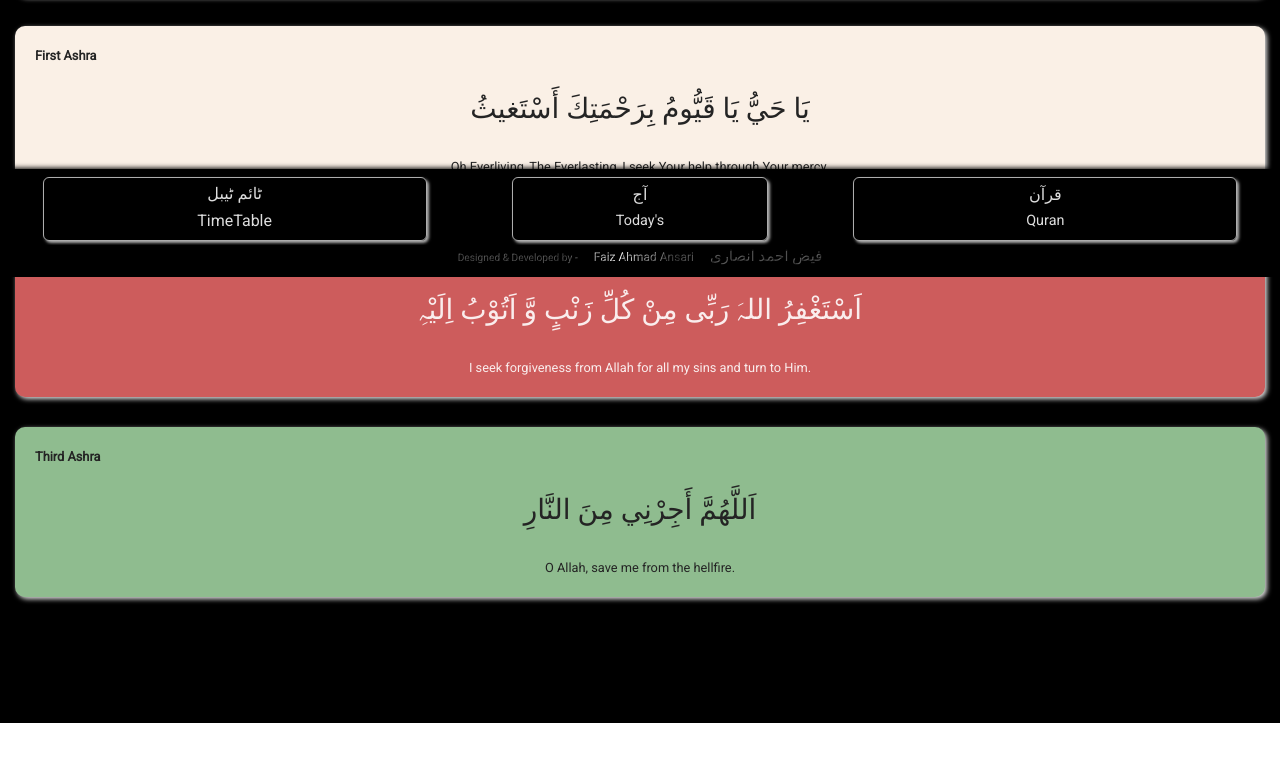
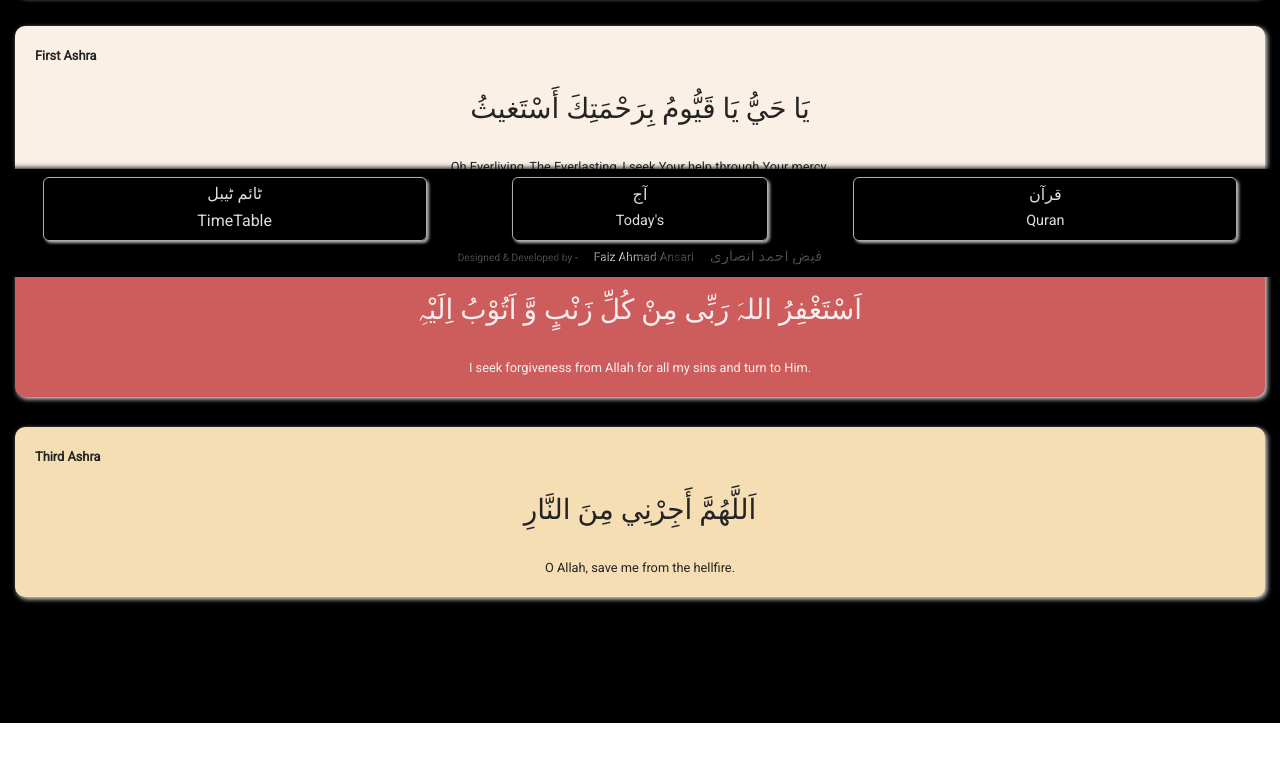
Before and after one commit to Faiz-Ahmad-Ansari/ramzan, a React (Create React App) app: page /dua in a window 1280 px wide. Shown: the part 523-1284 px from the top of the page. Built offline with nearby package versions, Linux system fonts and the light colour scheme.

Commit message:
new design v5

```diff
--- a/src/components/newDua.js
+++ b/src/components/newDua.js
@@ -48,7 +48,7 @@ function Dua() {
                         <div className="small pt-1">I seek forgiveness from Allah for all my sins and turn to Him.</div>
                     </div>
 
-                    <div className="duaCard" style={{ background: 'darkseagreen' }}>
+                    <div className="duaCard" style={{ background: 'wheat' }}>
                         <div className=" font-weight-bold text-left small">Third Ashra</div>
                         <div className="font-weight-bold mt-3 mb-3 duaText"><h3> اَللَّهُمَّ أَجِرْنِي مِنَ النَّارِ</h3></div>
                         <div className="small pt-1">O Allah, save me from the hellfire.</div>
--- a/src/components/newTodays.js
+++ b/src/components/newTodays.js
@@ -74,6 +74,8 @@ function Todays() {
         history.push(`/todays/${date}`);
     }
 
+    const backgroundColors = ['bisque', 'indianred', 'darkseagreen', 'darkslateblue', 'ivory', 'lightcoral'];
+
     return (
         <div className="todays-container">
             {isRamzanDay ?
@@ -89,6 +91,8 @@ function Todays() {
                     <div style={{ height: '85vh' }} className="timetable-body-og pt-2 pb-5 ">
                         {
                             timeTableData.filter(e => e.date === date).map((e, i) => {
+                                const bgColor = backgroundColors[e.roza % backgroundColors.length]; // Use modular arithmetic to cycle through colors
+                                const color = e.roza % 2 === 0 ? '#242424' : '#fff';
                                 return (
                                     <div className="text-center">
                                         <div className=" pt-1 pb-2 small">
@@ -110,7 +114,7 @@ function Todays() {
                                             </div>
                                         </div>
 
-                                        <div className="duaCard" style={{ background: 'indianred', color: '#ffffffe3' }}>
+                                        <div className="duaCard" style={{ background: bgColor, color: color }}>
                                             <div className="font-weight-bold text-left small">Dua of the day {e.roza}</div>
                                             <div className="small pt-1 mt-1"><i> "{e.dua}"</i></div>
                                             <div className="small pt-3">{e.duaMeaning}</div>
```
